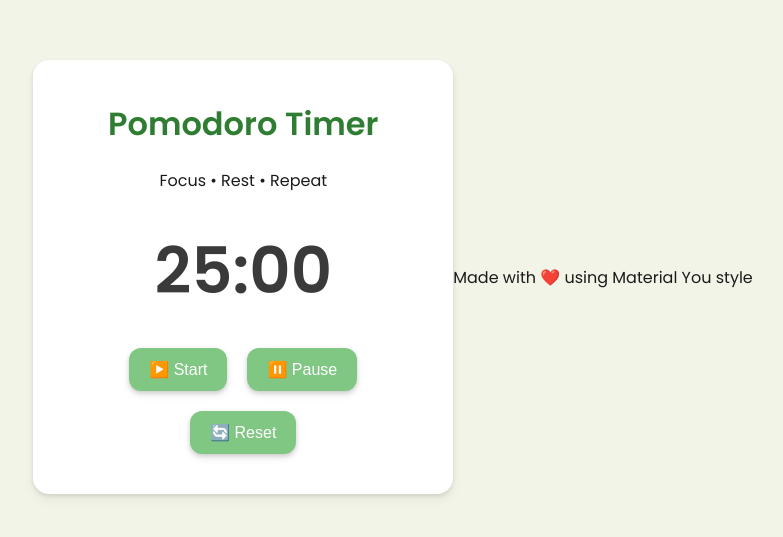
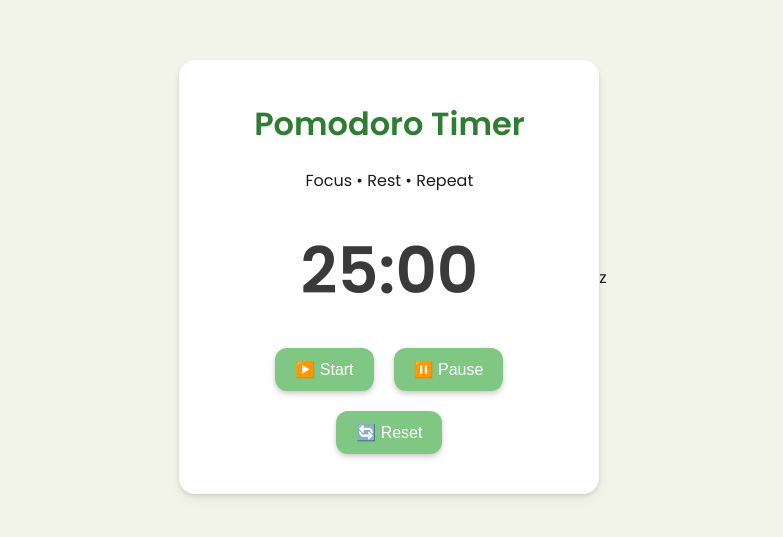
Before and after one commit to thenameisanzu/Pomodoro-Timer, a plain HTML site: page index.html in a window 1280 px wide. Shown: the part 123-660 px from the top of the page, without its empty margins (247-1030 px from the left). Drawn offline with Linux system fonts and the light colour scheme.

Commit message:
updated HTML

```diff
--- a/index.html
+++ b/index.html
@@ -35,10 +35,8 @@
     </section>
   </main>
 
-  <footer class="footer">
-    <p>Made with ❤️ using Material You style</p>
-  </footer>
+
 
   <script src="./script.js"></script>
 </body>
-</html>
+</html>z
```
